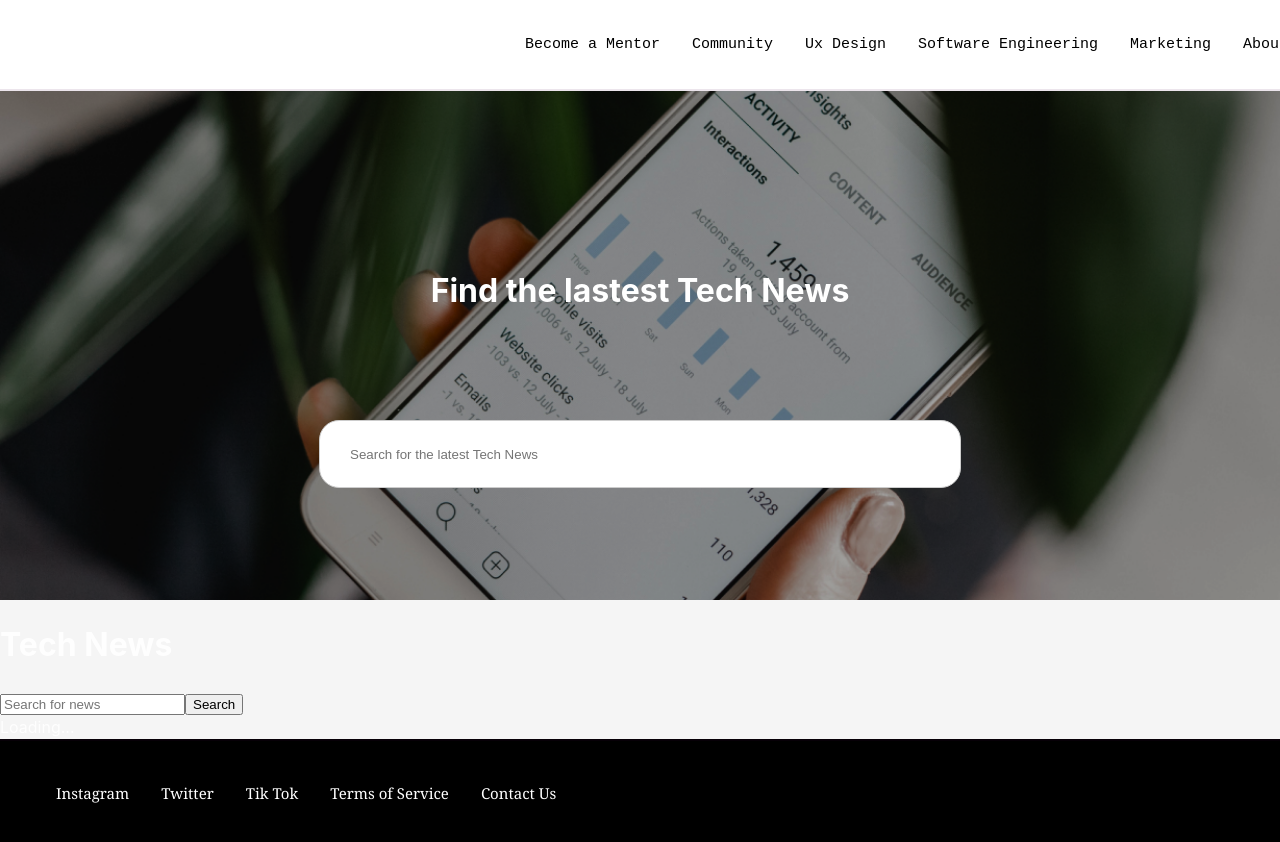
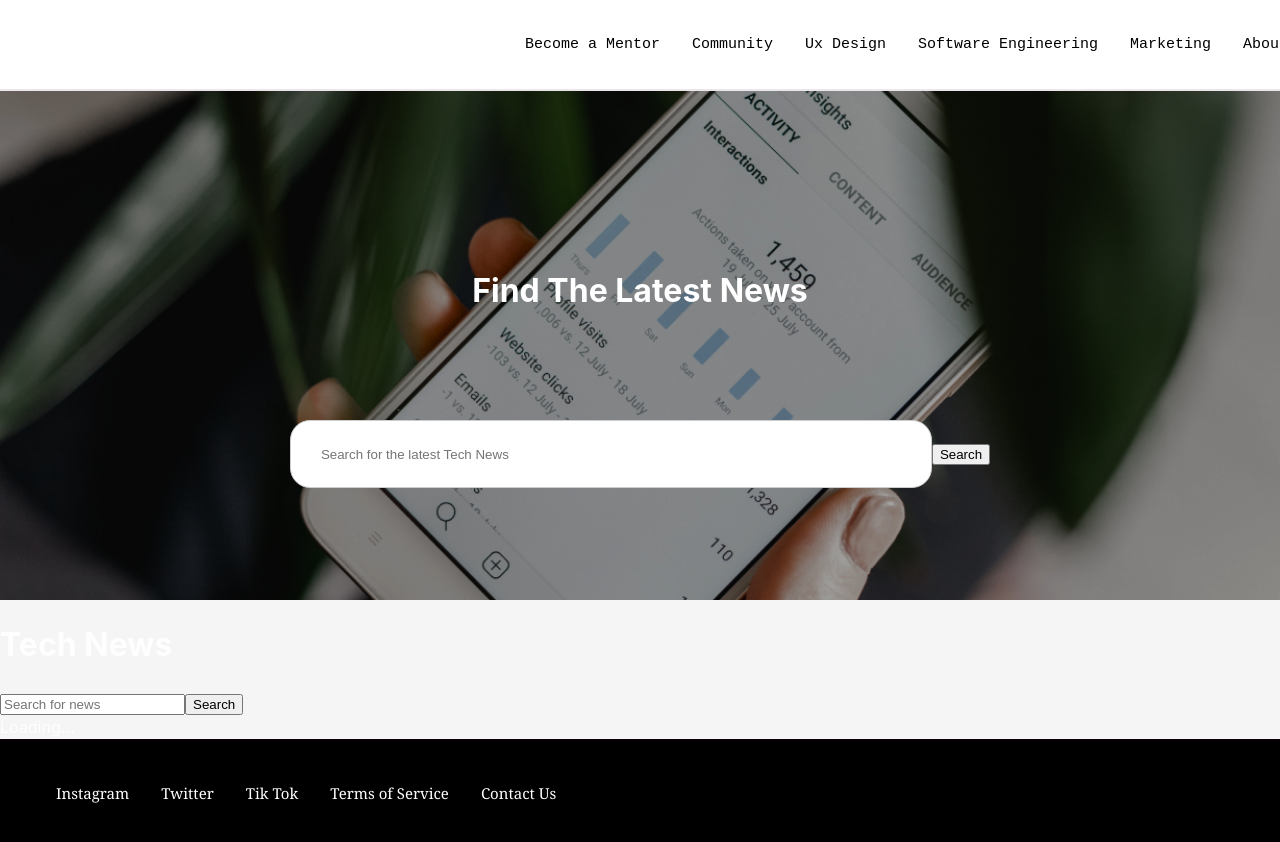
Before and after one commit to ImaniW96/se_final_project_frontend, a React (Vite) app in the folder Digital_Fusion/: page /technews in a window 1280 px wide. Shown: the top 842 px of the page. Built offline with nearby package versions, Linux system fonts and the light colour scheme.

Commit message:
Api page update

```diff
--- a/Digital_Fusion/src/components/Technews/Technews.jsx
+++ b/Digital_Fusion/src/components/Technews/Technews.jsx
@@ -1,10 +1,50 @@
 import "../Technews/Technews.css";
 import ArticalCards from "../ArticalCards/ArticalCard";
+import { useState } from "react";
+import { API_KEY, BASE_URL } from "../../utils/NewsApi";
+
 function Technews() {
+  const [articles, setArticles] = useState([]);
+  const [loading, setLoading] = useState(true);
+  const [error, setError] = useState(null);
+  const [query, setQuery] = useState("");
+
+  const getDates = () => {
+    const today = new Date();
+    const fromDate = new Date();
+    fromDate.setDate(today.getDate() - 7);
+
+    return {
+      from: fromDate.toISOString().split("T")[0],
+      to: today.toISOString().split("T")[0],
+    };
+  };
+
+  const fetchNews = () => {
+    const { from, to } = getDates();
+    const url = `${BASE_URL}?q=${query}&from=${from}&to=${to}&pageSize=100&apiKey=${API_KEY}`;
+
+    fetch(url)
+      .then((response) => {
+        if (!response.ok) {
+          throw new Error(`Cannot fetch data: ${response.status}`);
+        }
+        return response.json();
+      })
+      .then((data) => {
+        setArticles(data.articles);
+        setLoading(false);
+      })
+      .catch((err) => {
+        setError(err);
+        setLoading(false);
+      });
+  };
+
   return (
     <>
       <header className="tech__header">
-        <h1 className="tech__header_text">Find the lastest Tech News</h1>
+        <h1 className="tech__header_text">Find The Latest News</h1>
         <div className="tech__searchbar">
           <input
             className="tech__searchbar_input"
@@ -12,11 +52,28 @@ function Technews() {
             type="input"
             placeholder="Search for the latest Tech News"
             name="keyword"
+            value={query}
+            onChange={(e) => setQuery(e.target.value)}
           />
+          <button
+            className="tech__searchbar_button"
+            type="submit"
+            onClick={() => {
+              debugger;
+              fetchNews();
+            }}
+          >
+            Search
+          </button>
         </div>
       </header>
 
-      <ArticalCards />
+      <ArticalCards
+        query={query}
+        articles={articles}
+        loading={loading}
+        error={error}
+      />
     </>
   );
 }
```
